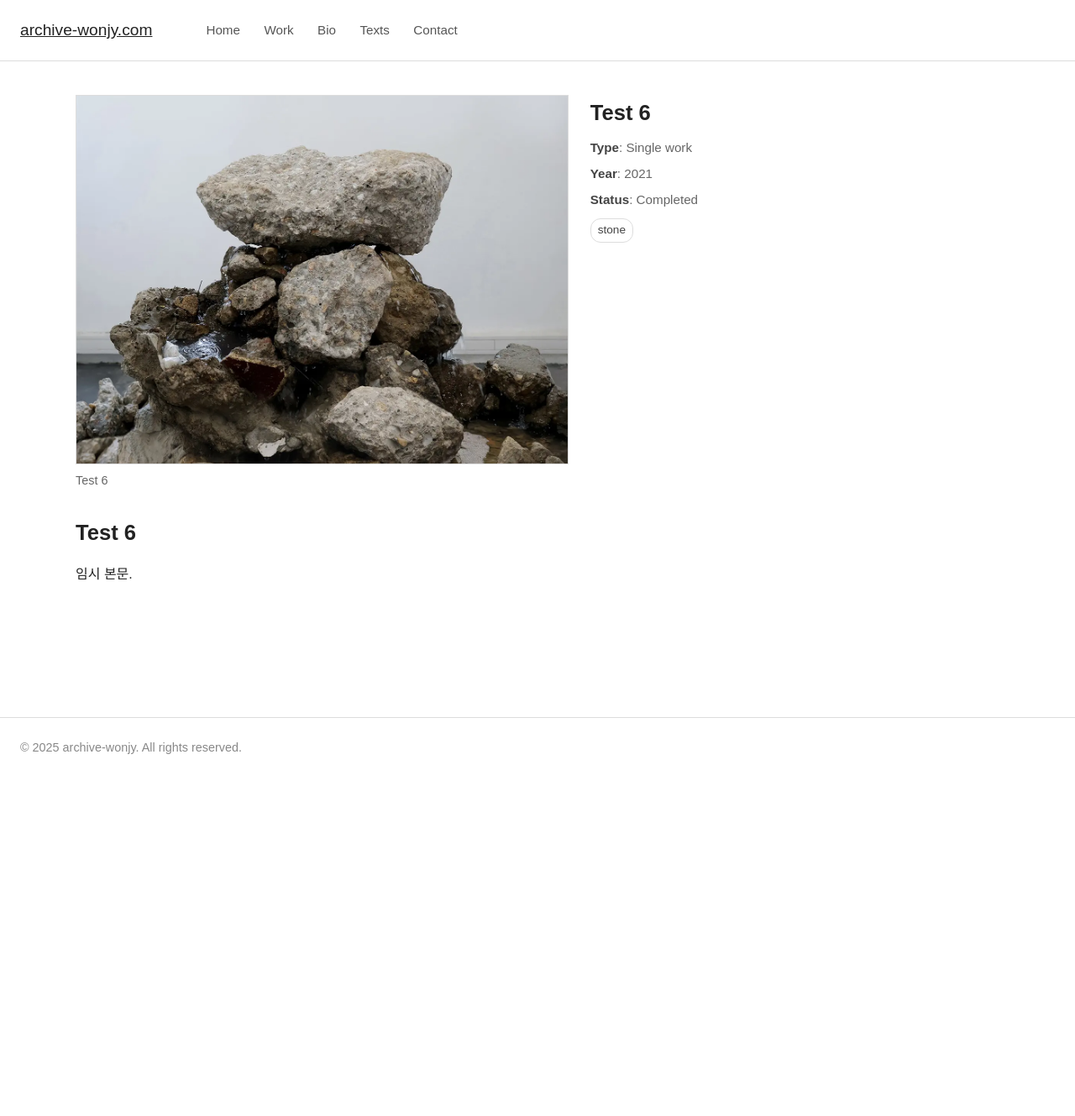
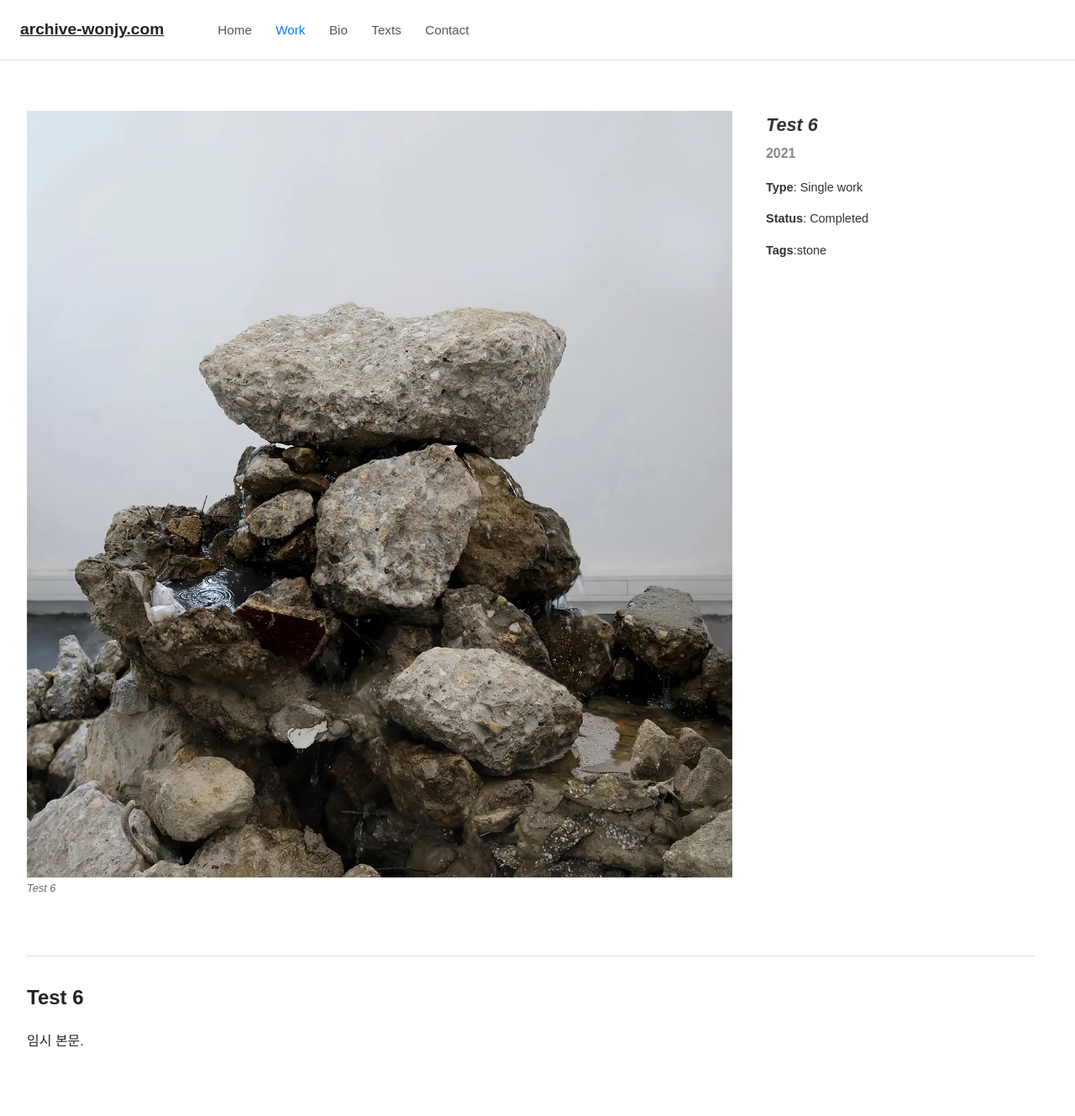
Before and after one commit to Won-Jy/archive-wonjy, a Jekyll site: the page built from work/2021/test-6.md, in a window 1280 px wide. Shown: the whole page at 84% size. Built offline with Jekyll 4.4.1, drawn with Linux system fonts in a browser that asks for light colours; before the commit the page ends 926 px from its top, so only the background shows below that.

Commit message:
Update work.html

```diff
--- a/_layouts/work.html
+++ b/_layouts/work.html
@@ -5,47 +5,64 @@
   <meta name="viewport" content="width=device-width, initial-scale=1.0" />
   <title>{{ page.title }} | archive-wonjy</title>
   <style>
-    /* 최소 기본 스타일: 기존 사이트 톤과 유사하게 */
-    :root { --blue: #2b6cb0; --border: #ddd; --text: #222; --muted:#666; }
-    html, body { margin:0; padding:0; font-family: sans-serif; color: var(--text); line-height:1.65; }
+    :root { --blue:#007BFF; --border:#ddd; --text:#222; --muted:#666; }
+    html, body { margin:0; padding:0; font-family:sans-serif; color:var(--text); line-height:1.6; }
 
+    /* Header / Nav */
     header.site { display:flex; align-items:center; gap:40px; padding:20px 24px; border-bottom:1px solid var(--border); }
-    .title { font-size:1.2em; text-transform: lowercase; }
-    nav a { margin-left:24px; text-decoration:none; color:#555; font-size:0.95em; }
-    nav a:hover { color: var(--blue); text-decoration: underline; }
+    .title { font-size:1.2em; font-weight:bold; text-transform: lowercase; }
+    nav a { margin-left:24px; text-decoration:none; color:#555; font-size:0.95em; transition: color .2s; }
+    nav a:hover, nav a.active { color: var(--blue); }
 
-    main { max-width: 1100px; margin: 0 auto; padding: 40px 24px 80px; }
+    /* Main container */
+    main { max-width:1200px; margin:0 auto; padding:60px 40px 60px 24px; }
 
-    .work-header { display:grid; grid-template-columns: 1.2fr 1fr; gap: 28px; align-items:start; }
-    @media (max-width: 900px) { .work-header { grid-template-columns: 1fr; } }
+    /* Intro (cover + meta) */
+    .intro { display:flex; gap:40px; margin-bottom:0; align-items:flex-start; }
+    .intro-image { flex-basis:70%; }
+    .intro-image img { width:100%; height:auto; display:block; }
+    .intro-image .caption { font-size:0.8em; color:var(--muted); margin-top:3px; margin-bottom:40px; }
 
-    h1 { margin:0 0 8px; font-size: 1.6rem; font-weight:600; }
-    .meta-line { color: var(--muted); font-size:0.95rem; margin-bottom: 6px; }
-    .meta-line b { font-weight:600; color:#444; }
+    .intro-side { flex:1; font-size:0.95em; color:#333; }
+    .intro-group { font-size:0.95em; color:#333; max-width:100%; }
+    .intro-header h1 { font-size:1.5em; font-style: italic; font-weight:bold; margin:0 0 4px 0; }
+    .intro-header .year { font-size:1.1em; font-weight:bold; color:#888; margin-bottom:16px; }
 
-    .cover-figure { margin:0; }
-    /* 4:3 고정 프레임 */
-    .cover-box { position: relative; width:100%; padding-top: 75%; border: 1px solid var(--border); background:#f7f7f7; overflow:hidden; }
-    .cover-box img { position:absolute; inset:0; width:100%; height:100%; object-fit:cover; }
-    .caption { margin-top:8px; color: var(--muted); font-size:0.9rem; }
+    .divider { border:none; border-top:1px solid var(--border); margin:30px 0; }
 
-    article { margin-top: 28px; }
+    /* Links */
+    a { color: inherit; }
+    .text-link { margin-left:8px; text-decoration:none; color: var(--blue); }
+    .text-link:hover { text-decoration: underline; }
 
-    .tagset { display:flex; flex-wrap:wrap; gap:8px; margin-top:10px; }
-    .tag { border:1px solid var(--border); padding:2px 8px; border-radius:12px; font-size:0.85rem; color:#444; }
+    /* Common content helpers for work pages */
+    img.work { max-width:70%; height:auto; display:block; margin-bottom:3px; }
+    .caption { font-size:0.8em; color: var(--muted); margin-bottom:40px; }
 
-    footer.site { border-top:1px solid var(--border); margin-top:60px; padding:24px; color:#888; font-size:0.9rem; }
-    a { color: inherit; }
-    a.inline { color: var(--blue); text-decoration: underline; }
+    @media (max-width: 768px) {
+      .intro { flex-direction: column; }
+      .intro-image, .intro-side, .intro-group { flex:none; width:100%; max-width:100%; }
+      img.work { max-width:100%; }
+    }
+
+    /* Bottom floating bar: © + Back to top */
+    #btBar {
+      position: fixed; right: 24px; bottom: 20px; z-index: 999;
+      display: none; font-size: 0.95em; background: transparent;
+    }
+    #btBar .copy { color: #888; margin-right: 12px; }
+    #btBar a#backToTop { color: var(--blue); text-decoration: none; }
+    #btBar a#backToTop:hover { text-decoration: underline; }
+    #btBar a#backToTop:focus { outline: none; }
   </style>
 </head>
 <body>
-  <!-- 상단 공통 헤더 (필요시 기존 사이트 네비게이션과 맞춰 조정) -->
+  <!-- Global header -->
   <header class="site">
     <div class="title"><a href="/">archive-wonjy.com</a></div>
     <nav>
-      <a href="/">Home</a>
-      <a href="/work.html">Work</a>
+      <a href="/index.html">Home</a>
+      <a href="/work.html" class="active">Work</a>
       <a href="/bio.html">Bio</a>
       <a href="/texts.html">Texts</a>
       <a href="/contact.html">Contact</a>
@@ -53,52 +70,76 @@
   </header>
 
   <main>
-    {% comment %} 연도 표기 규칙: 단일/열림/범위 {% endcomment %}
-    {% assign s = page.year_start %}
-    {% assign e = page.year_end %}
-    {% if e %}
-      {% if s == e %}
-        {% assign year_display = s %}
-      {% else %}
-        {% assign year_display = s | append: " – " | append: e %}
-      {% endif %}
-    {% else %}
-      {% assign year_display = s | append: " –" %}
-    {% endif %}
+    {%- comment -%} Year display logic (single / open / range) {%- endcomment -%}
+    {%- assign s = page.year_start -%}
+    {%- assign e = page.year_end -%}
+    {%- if e -%}
+      {%- if s == e -%}
+        {%- assign year_display = s -%}
+      {%- else -%}
+        {%- assign year_display = s | append: " – " | append: e -%}
+      {%- endif -%}
+    {%- else -%}
+      {%- assign year_display = s | append: " –" -%}
+    {%- endif -%}
 
-    <section class="work-header">
-      <figure class="cover-figure">
-        {% if page.cover %}
-          <div class="cover-box">
-            <img src="{{ page.cover | relative_url }}" alt="{{ page.title }} cover" loading="lazy" />
+    <section class="intro">
+      <div class="intro-image">
+        {%- if page.cover -%}
+          <img src="{{ page.cover | relative_url }}" alt="{{ page.title }} cover" loading="lazy" />
+          <div class="caption"><em>{{ page.title }}</em></div>
+        {%- endif -%}
+      </div>
+
+      <aside class="intro-side">
+        <div class="intro-group">
+          <div class="intro-header">
+            <h1>{{ page.title }}</h1>
+            {%- if s -%}<div class="year">{{ year_display }}</div>{%- endif -%}
+            {%- if page.type -%}<p><b>Type</b>: {{ page.type }}</p>{%- endif -%}
+            {%- if page.status -%}<p><b>Status</b>: {{ page.status }}</p>{%- endif -%}
+            {%- if page.tags and page.tags.size > 0 -%}
+              <p><b>Tags</b>:
+                {%- for t in page.tags -%}
+                  <span>{{ t }}{% unless forloop.last %}, {% endunless %}</span>
+                {%- endfor -%}
+              </p>
+            {%- endif -%}
           </div>
-          <figcaption class="caption">{{ page.title }}</figcaption>
-        {% else %}
-          <div class="cover-box"></div>
-          <figcaption class="caption">No cover set</figcaption>
-        {% endif %}
-      </figure>
-
-      <div>
-        <h1>{{ page.title }}</h1>
-        <div class="meta-line"><b>Type</b>: {{ page.type }}</div>
-        <div class="meta-line"><b>Year</b>: {{ year_display }}</div>
-        {% if page.status %}<div class="meta-line"><b>Status</b>: {{ page.status }}</div>{% endif %}
-        {% if page.tags and page.tags.size > 0 %}
-          <div class="tagset">
-            {% for t in page.tags %}<span class="tag">{{ t }}</span>{% endfor %}
-          </div>
-        {% endif %}
-      </div>
+        </div>
+      </aside>
     </section>
 
+    <hr class="divider" />
+
+    <!-- Page body from each work file -->
     <article>
       {{ content }}
     </article>
   </main>
 
-  <footer class="site">
-    © {{ "now" | date: "%Y" }} archive-wonjy. All rights reserved.
-  </footer>
+  <!-- Floating bar: © + Back to top -->
+  <div id="btBar" role="region" aria-label="Back to top bar">
+    <span class="copy">© Won Jy, ADAGP</span>
+    <a id="backToTop" href="#" aria-label="Back to top">Back to top</a>
+  </div>
+
+  <script>
+    (function(){
+      const bar = document.getElementById('btBar');
+      const backToTopBtn = document.getElementById('backToTop');
+      const showAfter = 300; // px
+
+      window.addEventListener('scroll', ()=>{
+        bar.style.display = (window.scrollY > showAfter) ? 'flex' : 'none';
+      });
+
+      backToTopBtn.addEventListener('click', (e)=>{
+        e.preventDefault();
+        const reduce = window.matchMedia('(prefers-reduced-motion: reduce)').matches;
+        if (reduce) window.scrollTo(0,0); else window.scrollTo({ top:0, behavior:'smooth' });
+      });
+    })();
+  </script>
 </body>
 </html>
```
